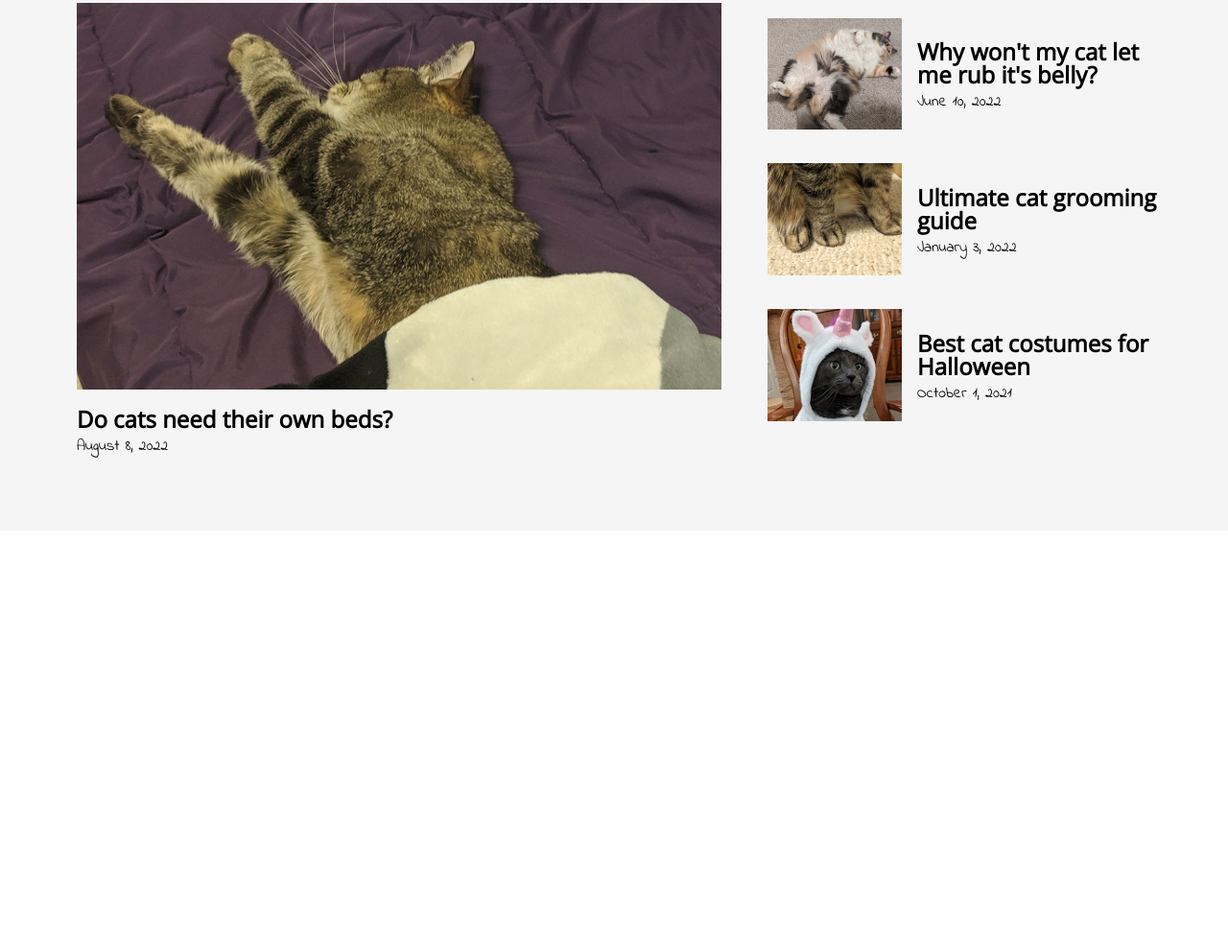
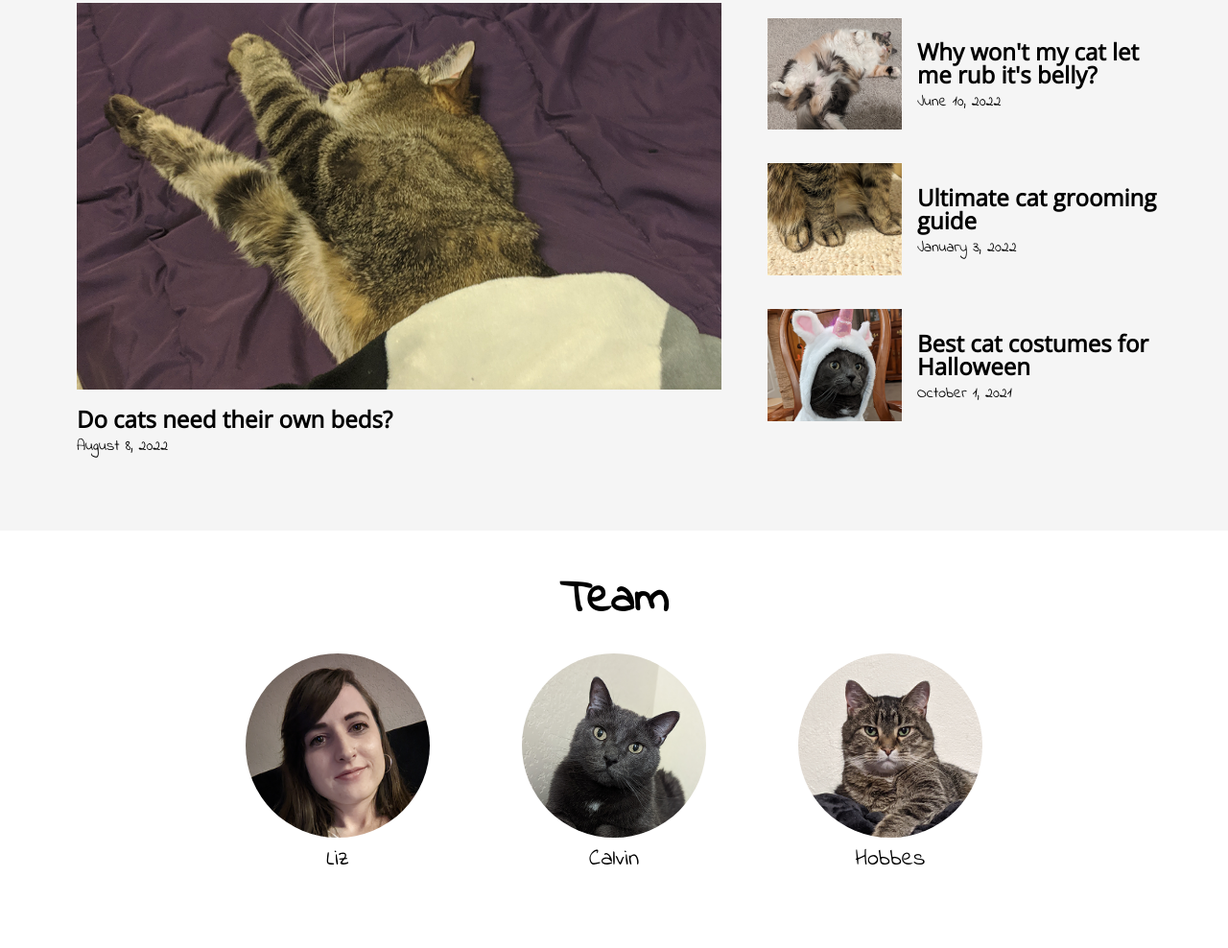
Before and after one commit to ekecso/curious-calvin, a plain HTML site: page index.html in a window 1280 px wide. Shown: the part 1201-2189 px from the top of the page at 96% size. Before the commit the page ends 1754 px from the top, so only its background shows below. Drawn offline with nearby package versions, Linux system fonts and the light colour scheme; a web font is replaced by a local one.

Commit message:
add team section

```diff
--- a/index.html
+++ b/index.html
@@ -17,8 +17,8 @@
       <p id="nav-logo">Curious Calvin</p>
       <ul class="nav-links">
         <li><a href="#shop">Shop</a></li>
-        <li><a href="#">Blog</a></li>
-        <li><a href="#">About Us</a></li>
+        <li><a href="#blog">Blog</a></li>
+        <li><a href="#team">Team</a></li>
       </ul>
     </div>
   </header>
@@ -81,6 +81,25 @@
           </div>
         </div>
       </section>
+
+      <!-- Team -->
+      <section class="container" id="team">
+        <div class="section-header"><h2>Team</h2></div>
+        <div id="team-members">
+          <div class="team-block">
+            <img src="resources/images/liz.png"/>
+            <p class="team-name">Liz</p>
+          </div>
+          <div class="team-block">
+            <img src="resources/images/calvin.png"/>
+            <p class="team-name">Calvin</p>
+          </div>
+          <div class="team-block">
+            <img src="resources/images/hobbes.png"/>
+            <p class="team-name">Hobbes</p>
+          </div>
+        </div>
+      </section>
   </div>
 </body>
 </html>
--- a/resources/css/styles.css
+++ b/resources/css/styles.css
@@ -22,6 +22,10 @@ h4 {
     font-family: 'Open Sans', sans-serif;
     font-size: 1.5rem;
     font-weight: bold;
+}
+
+p {
+    font-family: 'Indie Flower';
 }
 
 .section-header {
@@ -190,6 +194,34 @@ header {
 }
 
 .blog-date {
-    font-family: 'Indie Flower';
     padding-top: 0.5rem;
 }
+
+/* Team */
+#team {
+    align-items: center;
+    Justify-content: center;
+    padding: 3rem;
+}
+
+#team-members {
+    display: flex;
+    justify-content: center;
+    padding: 2rem 10rem;
+}
+
+.team-block {
+    text-align: center;
+    padding: 0 3rem;
+}
+
+.team-block img {
+    border-radius: 50%;
+    width: 100%;
+    max-width: 250px;
+}
+
+.team-name {
+    padding-top: 0.5rem;
+    font-size: 1.5rem;
+}
```
Also changed, not shown: resources/images/calvin.png (added), resources/images/hobbes.png (added), resources/images/liz.png (added).
